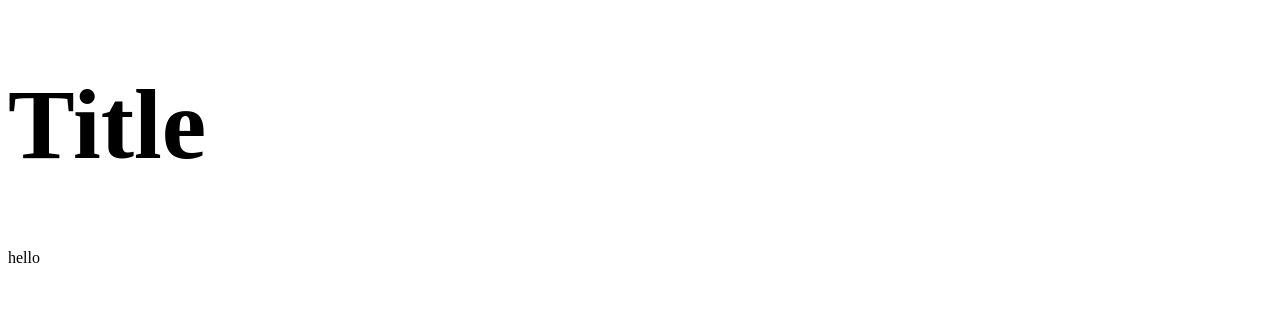
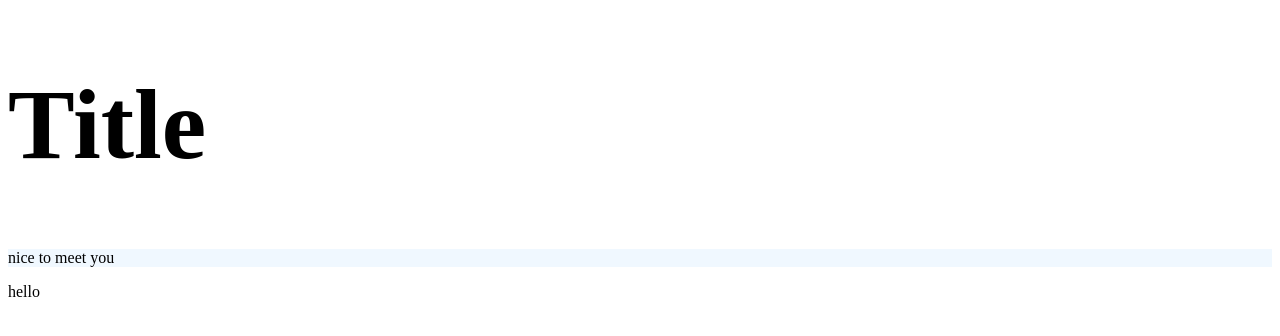
Before and after one commit to Jong1Lee/My-Project, a plain HTML site: page index.html in a window 1280 px wide. Drawn offline with Linux system fonts and the light colour scheme.

Commit message:
second commit

```diff
--- a/index.html
+++ b/index.html
@@ -9,6 +9,7 @@
 </head>
 <body>
   <h1 id="asas">Title</h1>
+  <p class="only">nice to meet you</p>
   hello
 </body>
 </html>
--- a/style.css
+++ b/style.css
@@ -1,3 +1,6 @@
 #asas {
   font-size: 100px;
 }
+.only {
+  background-color: aliceblue;
+}
```
